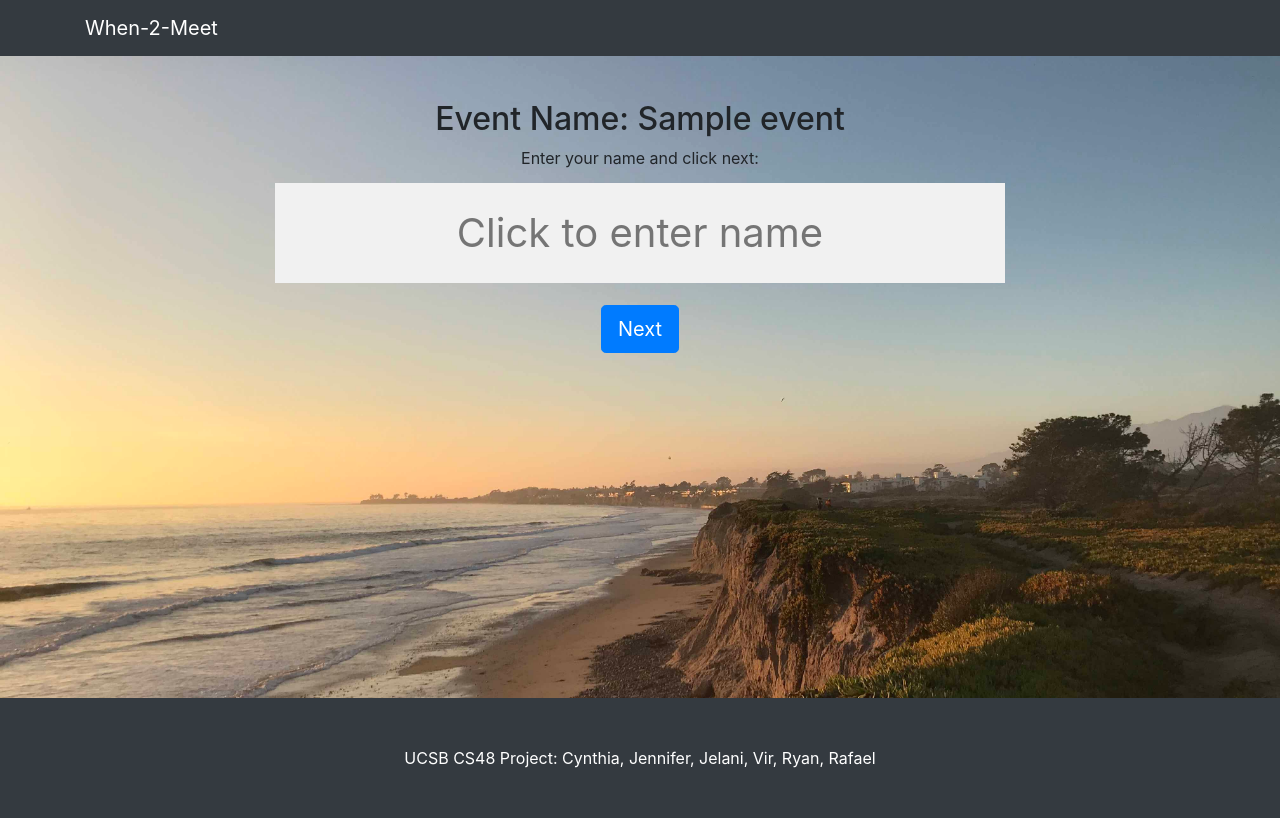
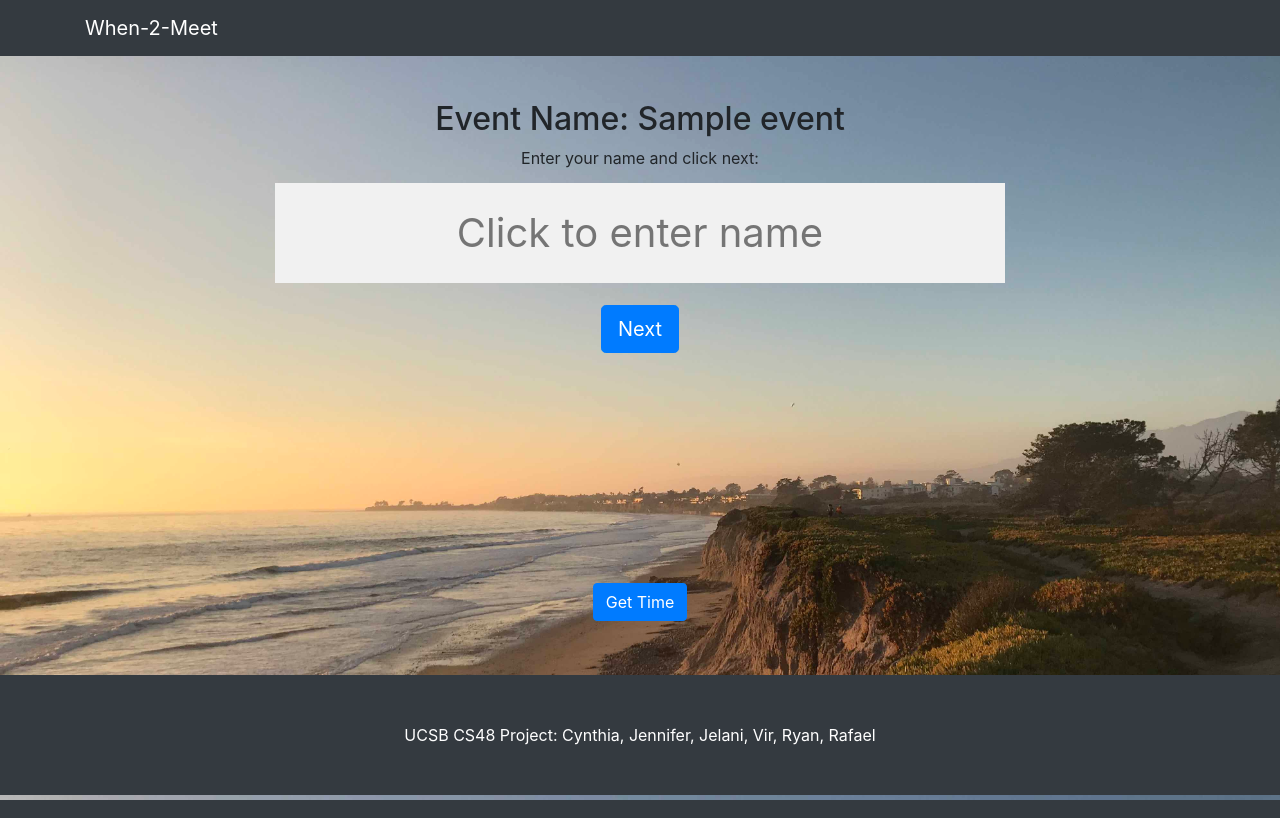
Before and after one commit to ucsb-cs48-w19/6pm-when2meet, a Flask app: a page that uses templates/event.html in a window 1280 px wide. Run offline with Flask 2, Linux system fonts and the light colour scheme; tables that the repository leaves empty hold one stand-in row (values such as "Sample post"); some libraries are stand-ins or nearby versions.

Commit message:
added getTime on create user

```diff
--- a/static/css/createuser.css
+++ b/static/css/createuser.css
@@ -1,8 +1,12 @@
-section {
-  padding: 156px 0 100px;
+body {
   background-image: url('../img/bluffs.jpg'); /* figure out a way to load low-res img first, then high-res*/
   background-size: cover;
   height: 100%;
+}
+
+form {
+  background-color: transparent;
+  padding: 0px 0 30px;
 }
 
   input[type=text] {
@@ -22,5 +26,5 @@ section {
   }
 
   section[id=about] {
-    padding: 100px 0 345px;
+    padding: 100px 0 200px;
   }
--- a/templates/event.html
+++ b/templates/event.html
@@ -73,6 +73,12 @@ bugs:
     </section>
 </form>
 
+<form action="/events/{{event.token}}/getTime">
+  <div class="col-lg-8 mx-auto text-center">
+  <input class="btn btn-start btn-primary btn" type="submit" value="Get Time" /><br><br>
+</div>
+</form>
+
 </script>
   <!-- Footer -->
   <footer class="py-5 bg-dark">
--- a/templates/token.html
+++ b/templates/token.html
@@ -55,7 +55,7 @@
     <div class="container">
       <h1>Welcome to When-2-Meet</h1>
       <p class="lead">Here is your unique event link: </p><span id="link"></span>
-      <p><br> Don't forget to write down this unique link! Otherwise, you won't be able to access your event page.</p>
+      <p><br> Don't forget to copy down this unique link! Otherwise, you won't be able to access your event page.</p>
     </div>
   </header>
   <script>
```
Also changed, not shown: templates/create.html (+31 -1 lines).
